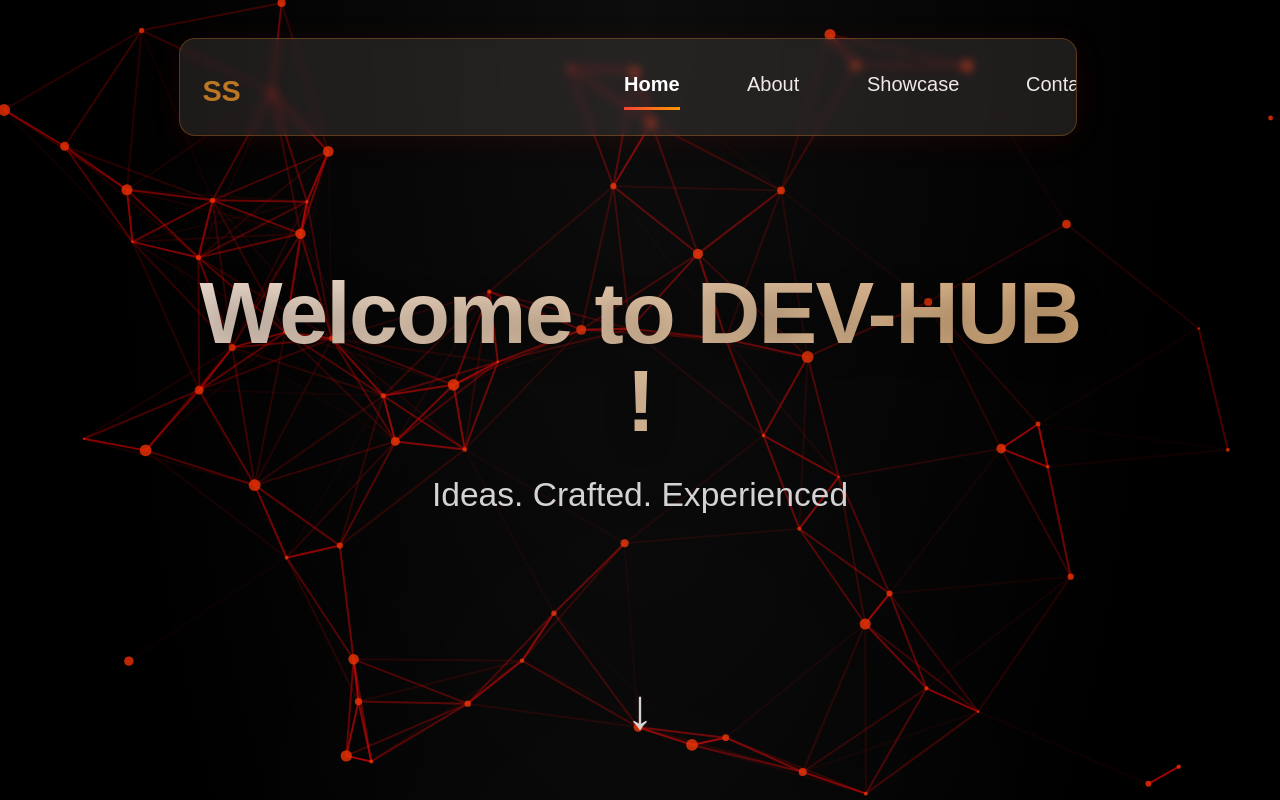
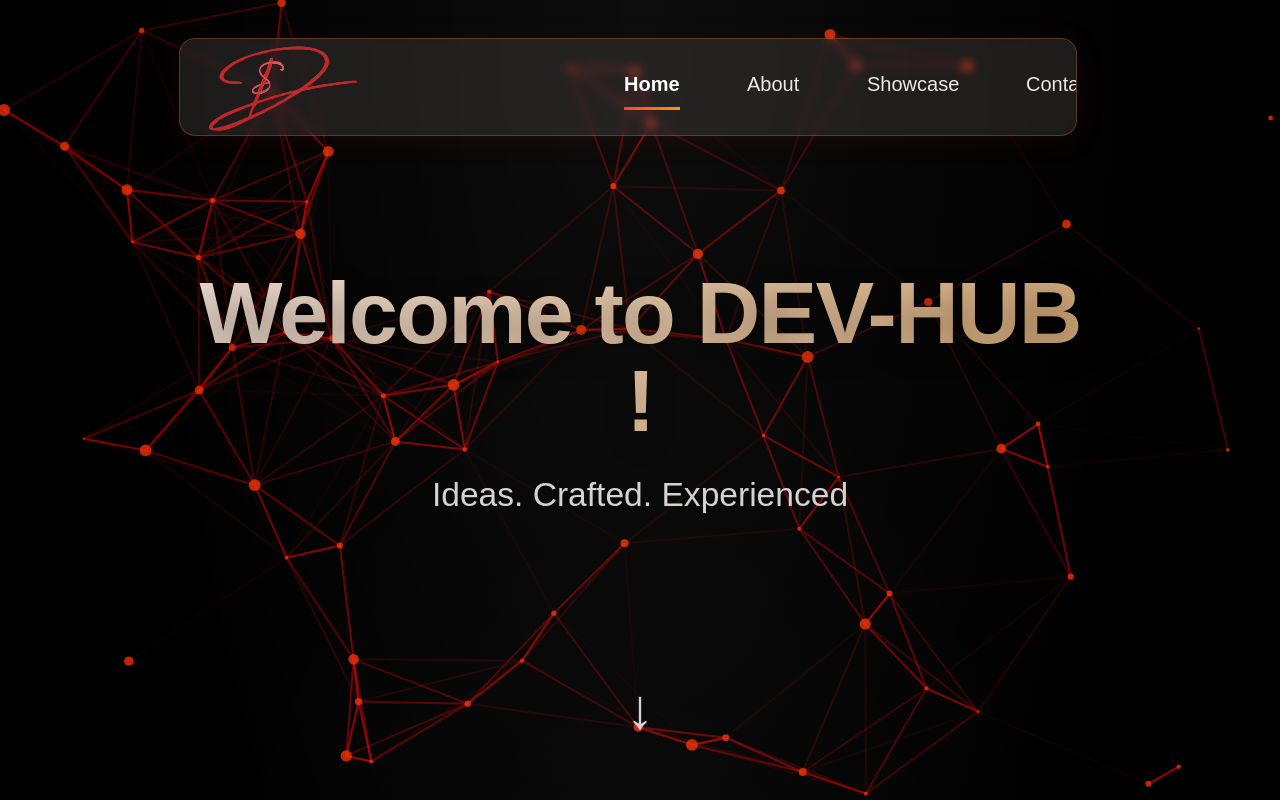
Before and after one commit to swarnavdas15/swarnav, a React (Vite) app: page / in a window 1280 px wide. Shown: the top 800 px of the page. Built offline with nearby package versions, Linux system fonts and the light colour scheme; a web font is replaced by a local one.

Commit message:
final day

```diff
--- a/index.html
+++ b/index.html
@@ -18,7 +18,7 @@
     <!-- Primary Meta Tags -->
     <title>Swarnav Das - Full Stack Developer & Cybersecurity Enthusiast</title>
     <meta name="title" content="Swarnav Das - Full Stack Developer & Cybersecurity Enthusiast">
-    <meta name="description" content="Portfolio of Swarnav Das - Full Stack Developer specializing in modern web technologies, cybersecurity, and innovative digital solutions. Explore projects, skills, and services.">
+    <meta name="description" content="Portfolio of Swarnav Das — Full Stack Developer specializing in modern web applications, UI/UX, cybersecurity-aware development, and high-performance digital solutions. Explore featured projects, skills, and professional services.">
     <meta name="keywords" content="Swarnav Das, full stack developer, web developer, cybersecurity, portfolio, React, Node.js, JavaScript, web development, software engineer">
     <meta name="author" content="Swarnav Das">
     <meta name="robots" content="index, follow">
--- a/src/Pages/Navbar.jsx
+++ b/src/Pages/Navbar.jsx
@@ -127,7 +127,7 @@ function Navbar() {
       {/* Side menu */}
       <div className={`side-menu ${isMenuOpen ? 'active' : ''}`}>
         <div className="side-menu-header">
-          <h2 className="side-menu-logo">Zyora</h2>
+          <h2 className="side-menu-logo">Swarnav Das</h2>
           <div className="close-btn" onClick={closeMenu}>
             <span className="close-line close-line-1"></span>
             <span className="close-line close-line-2"></span>
@@ -178,7 +178,9 @@ function Navbar() {
       {/* Traditional navbar for desktop */}
       <div className='navbar'>
         <div className="nav-cont">
-          <h1 className="nav-logo">SS</h1>
+          <div className="nav-logo">
+            <img src="/icons/logo.svg" alt="Logo" className="nav-logo-img" />
+          </div>
           <div className="hamburger" onClick={toggleMenu} aria-label="Toggle menu">
             <span className={isMenuOpen ? 'bar open' : 'bar'}></span>
             <span className={isMenuOpen ? 'bar open' : 'bar'}></span>
--- a/src/styles/navbar.css
+++ b/src/styles/navbar.css
@@ -426,6 +426,84 @@
     color: #bb7723;
     margin-left: 2%;
     width: 200px;
+}
+.nav-logo:hover {
+    text-shadow: 0 0 10px rgba(187, 119, 35, 0.6);
+    transform: scale(1.05);
+    transition: all 0.3s ease;
+    cursor: pointer;
+  }
+
+/* Logo image styles for responsive sizing */
+.nav-logo-img {
+    width: 100%;
+    margin-top: 6%;
+    height: auto;
+    max-width: 180px;
+    display: block;
+    transition: all 0.3s ease;
+}
+
+/* Responsive logo sizing for different screen sizes */
+@media screen and (max-width: 1400px) {
+    .nav-logo-img {
+        max-width: 160px;
+    }
+}
+
+@media screen and (max-width: 1200px) {
+    .nav-logo-img {
+        max-width: 150px;
+    }
+}
+
+@media screen and (max-width: 1024px) {
+    .nav-logo-img {
+        max-width: 140px;
+    }
+}
+
+@media screen and (max-width: 900px) {
+    .nav-logo-img {
+        max-width: 130px;
+    }
+}
+
+@media screen and (max-width: 768px) {
+    .nav-logo-img {
+        max-width: 120px;
+    }
+}
+
+@media screen and (max-width: 600px) {
+    .nav-logo-img {
+        max-width: 110px;
+    }
+}
+
+@media screen and (max-width: 480px) {
+    .nav-logo-img {
+        max-width: 100px;
+    }
+}
+
+@media screen and (max-width: 360px) {
+    .nav-logo-img {
+        max-width: 90px;
+    }
+}
+
+/* Ensure logo maintains aspect ratio and scales smoothly */
+@media screen and (max-height: 700px) {
+    .nav-logo-img {
+        max-width: 140px;
+    }
+}
+
+/* Hover effect for logo */
+.nav-logo-img:hover {
+    transform: scale(1.05);
+    filter: brightness(1.1);
 }
 
 .nav-cont ul{
```
Also changed, not shown: public/icons/logo.svg (added).
